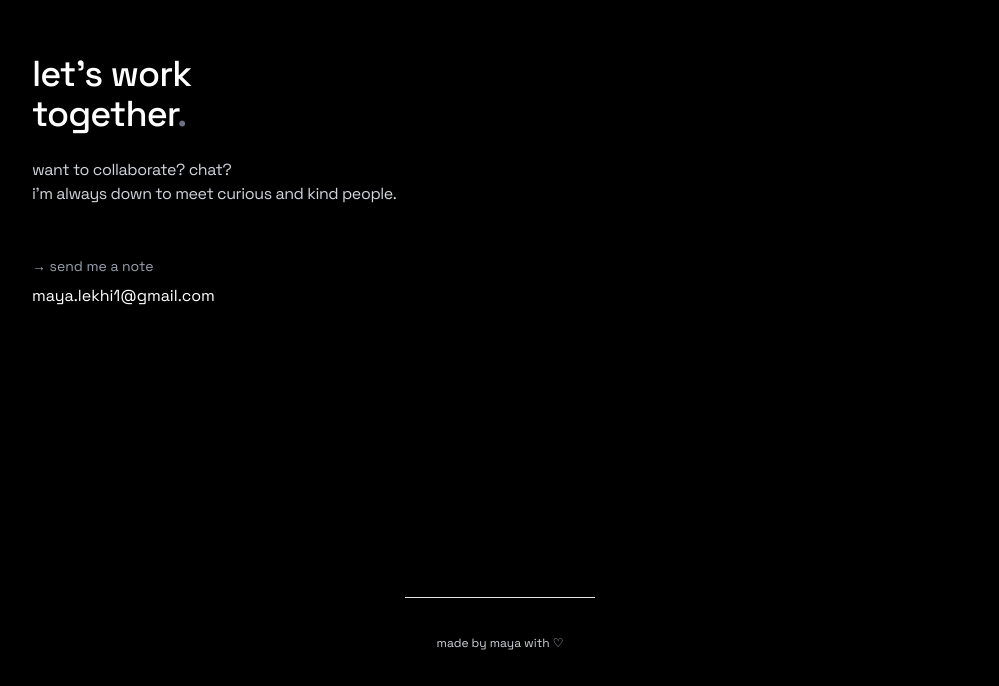
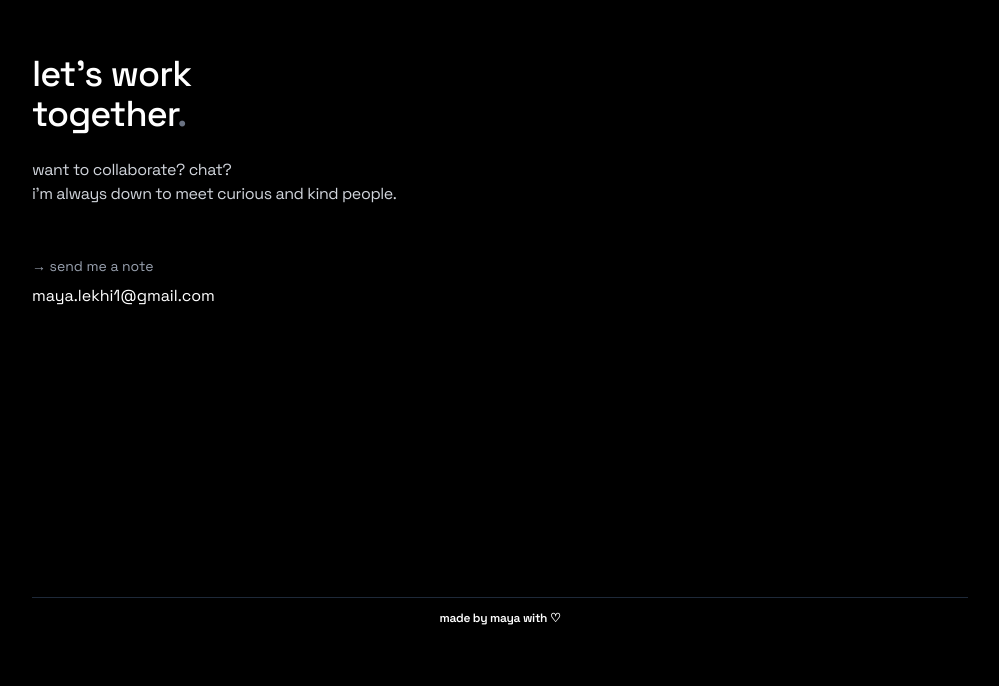
Before and after one commit to mlekhi/mayalekhi.ca, a Next.js app: page / in a window 1280 px wide. Shown: the part 4510-5196 px from the top of the page, without its empty margins (140-1139 px from the left). After the commit the page ends 5148 px from the top, so only its background shows below. Built offline with nearby package versions, Linux system fonts and the light colour scheme.

Commit message:
fixing styling

```diff
--- a/app/components/Footer.tsx
+++ b/app/components/Footer.tsx
@@ -1,14 +1,23 @@
+import { motion } from 'framer-motion';
+
 export default function Footer() {
   return (
-    <footer className="max-w-5xl mx-auto px-8 py-8 text-center border-t border-gray-200">
+    <motion.footer
+      initial={{ opacity: 0, y: 20 }}
+      animate={{ opacity: 1, y: 0 }}
+      transition={{ duration: 0.5, ease: [0.25, 0.1, 0.25, 1] }}
+      className="w-full bg-black/80 backdrop-blur-sm border-t border-gray-800"
+    >
+      <div className="w-full px-8 h-10 flex items-center justify-center">
         <a
           href="https://github.com/mlekhi/mayalekhi.ca"
           target="_blank"
           rel="noopener noreferrer"
-        className="text-xs text-gray-300 hover:text-gray-400 transition-colors"
+          className="text-xs font-semibold tracking-tight text-white hover:text-gray-300 transition-colors"
         >
           made by maya with ♡
         </a>
-    </footer>
+      </div>
+    </motion.footer>
   );
 }
```
Lines whose indentation alone changed are shown as unchanged.
